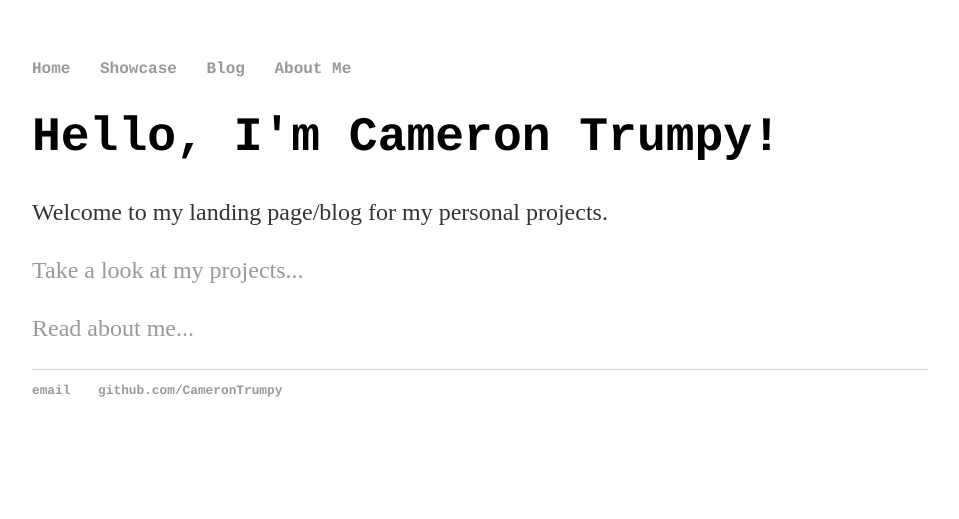
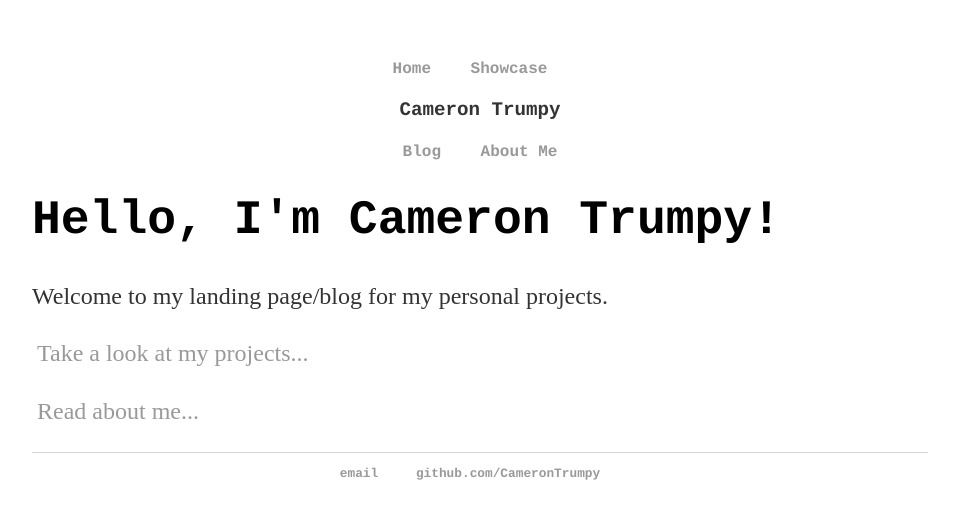
Before and after one commit to CameronTrumpy/CameronTrumpy.github.io, a Jekyll site: the page built from index.html, in a window 1280 px wide. Shown: the top 519 px of the page, without its empty margins (160-1119 px from the left). Built offline with Jekyll 4.4.1, drawn with Linux system fonts in a browser that asks for light colours.

Commit message:
CSS update for header

```diff
--- a/_layouts/default.html
+++ b/_layouts/default.html
@@ -10,7 +10,9 @@
 			<nav>
 	    		<ul>
 	        		<li><a href="/">Home</a></li>
-	        		<li><a href="/showcase">Showcase</a></li>
+					<li><a href="/showcase">Showcase</a></li>
+					<li><p style="font-size:120%;">Cameron Trumpy</p></li>
+
 					<li><a href="/blog">Blog</a></li>
 					<li><a href="/about">About Me</a></li>
 	    		</ul>
--- a/css/main.css
+++ b/css/main.css
@@ -6,6 +6,7 @@ nav ul, footer ul {
     font-family:'Courier', 'Arial', 'Sans-Serif';
     padding: 0px;
     list-style: none;
+    text-align: center;
     font-weight: bold;
 }
 nav ul li, footer ul li {
@@ -13,11 +14,14 @@ nav ul li, footer ul li {
     margin-right: 20px;
 }
 a {
+    padding: 5px 5px;
     text-decoration: none;
     color: #999;
 }
 a:hover {
     text-decoration: underline;
+    background-color: #000;
+    border-radius: 5px;
 }
 h1 {
     font-size: 3em;
```
